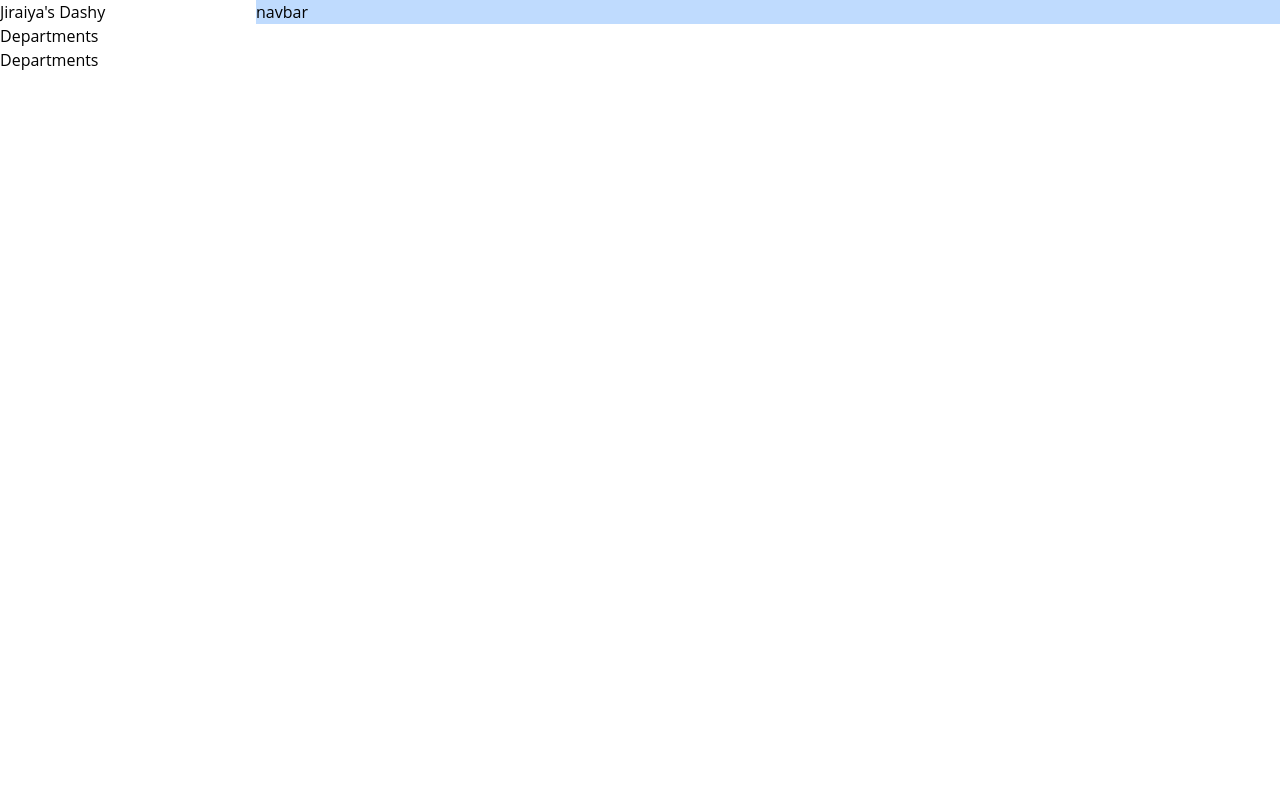
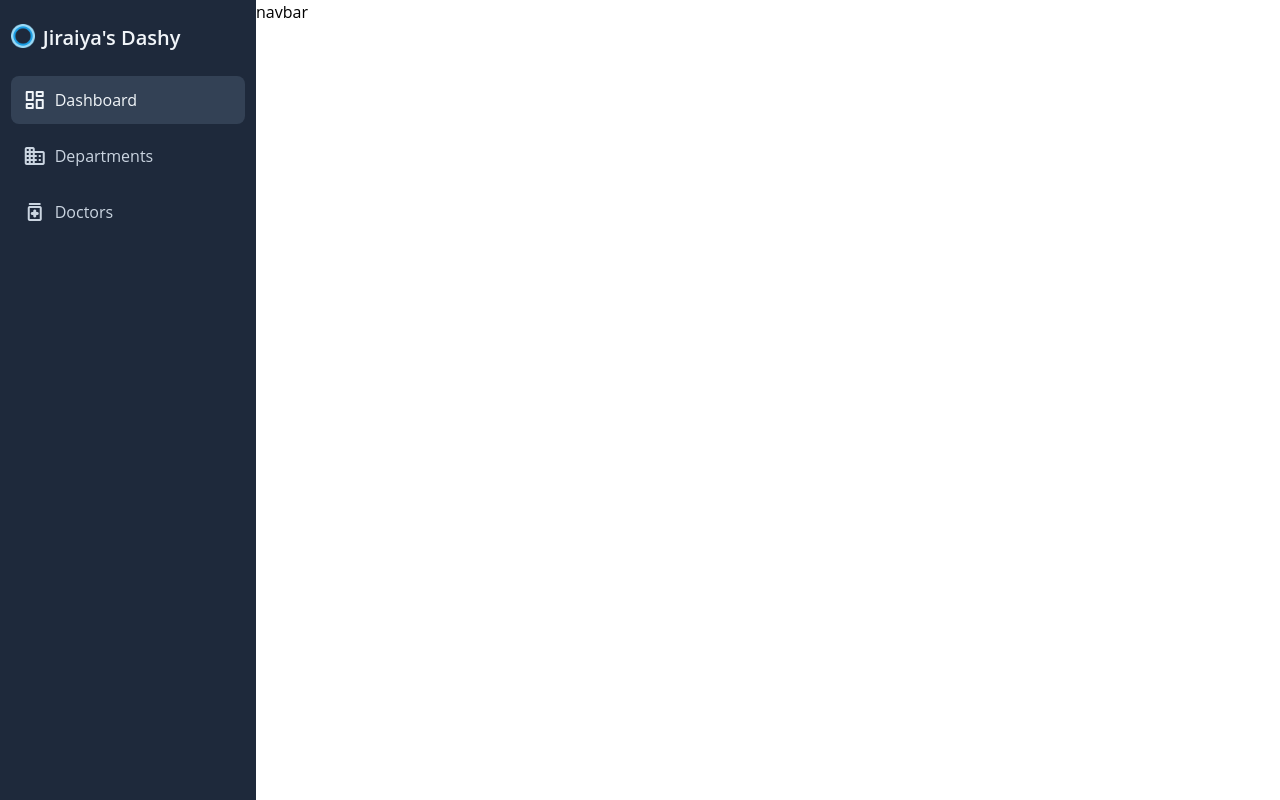
Before and after one commit to Reu-Amissah/Dashboard-react-tailwind, a React (Create React App) app: page / in a window 1280 px wide. Built offline with nearby package versions, Linux system fonts and the light colour scheme.

Commit message:
add sidebar content with style

```diff
--- a/public/index.html
+++ b/public/index.html
@@ -16,6 +16,10 @@
       work correctly both with client-side routing and a non-root public URL.
       Learn how to configure a non-root public URL by running `npm run build`.
     -->
+    <link
+      rel="stylesheet"
+      href="https://fonts.googleapis.com/css2?family=Material+Symbols+Rounded:opsz,wght,FILL,GRAD@20..48,100..700,0..1,-50..200"
+    />
     <title>Dashboard</title>
   </head>
   <body>
--- a/src/screens/Dashboard.js
+++ b/src/screens/Dashboard.js
@@ -1,17 +1,28 @@
 import React from "react";
+import logo from "../assets/226411.png";
 
 const Dashboard = () => {
   return (
     <div className="w-full mx-auto h-96 flex">
-      <div className="side-bar w-1/5 font-header">
-        <div className="header">Jiraiya's Dashy</div>
-        <div className="item">Departments</div>
-        <div className="item">Departments</div>
+      <div className="side-bar w-1/5 h-screen font-header bg-slate-800 text-slate-100 space-y-2">
+        <div className="header w-11/12 mx-auto flex justify-start align-middle text-xl font-semibold mt-6 mb-6">
+          <img src={logo} className="w-6 h-6 mr-2"></img>Jiraiya's Dashy
+        </div>
+        <div className="item w-11/12 mx-auto bg-slate-700 p-3 rounded-lg flex cursor-pointer">
+          <span class="material-symbols-rounded mr-2">dashboard</span>
+          Dashboard
+        </div>
+        <div className="item w-11/12 mx-auto text-slate-300 p-3 rounded-lg flex cursor-pointer hover:bg-slate-700 hover:text-cyan-500 transition delay-75 ease-in-out">
+          <span class="material-symbols-rounded mr-2">domain</span>
+          Departments
+        </div>
+        <div className="item w-11/12 mx-auto text-slate-300 p-3 rounded-lg flex cursor-pointer hover:bg-slate-700 hover:text-slate-50 transition delay-75 ease-in-out">
+          <span class="material-symbols-rounded mr-2">medication</span>
+          Doctors
+        </div>
       </div>
       <div className="pages w-4/5">
-        <div className="nav-bar sticky top-0 bg-blue-200 font-header">
-          navbar
-        </div>
+        <div className="nav-bar sticky top-0 font-header">navbar</div>
       </div>
     </div>
   );
--- a/tailwind.config.js
+++ b/tailwind.config.js
@@ -7,6 +7,9 @@ module.exports = {
         body: ["Lato", "sans-serif"],
         header: ["Open Sans", "sans-serif"],
       },
+      colors: {
+        custom: "#0d102e",
+      },
     },
   },
   plugins: [],
```
Also changed, not shown: src/assets/226411.png (added).
